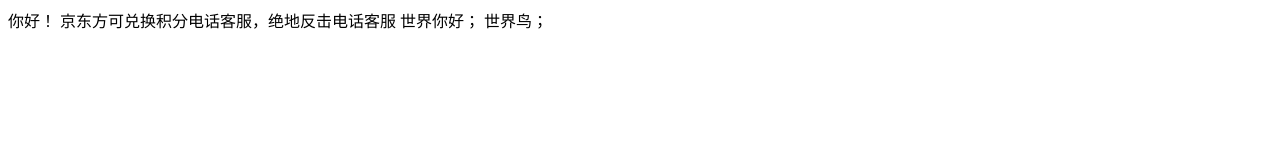
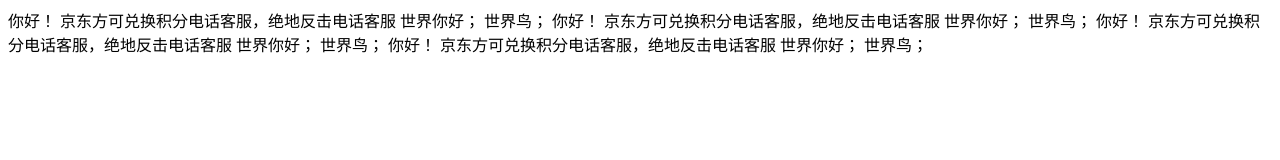
Before and after one commit to WangDing526943052/MyClassCode, a plain HTML site: page index.html in a window 1280 px wide. Drawn offline with Linux system fonts and the light colour scheme.

Commit message:
second change

```diff
--- a/index.html
+++ b/index.html
@@ -8,5 +8,17 @@
 		京东方可兑换积分电话客服，绝地反击电话客服
 		世界你好；
 		世界鸟；
+		你好！
+		京东方可兑换积分电话客服，绝地反击电话客服
+		世界你好；
+		世界鸟；
+		你好！
+		京东方可兑换积分电话客服，绝地反击电话客服
+		世界你好；
+		世界鸟；
+		你好！
+		京东方可兑换积分电话客服，绝地反击电话客服
+		世界你好；
+		世界鸟；
 </body>
 </html>
```
Also changed, not shown: index.js (+9 -0 lines).
